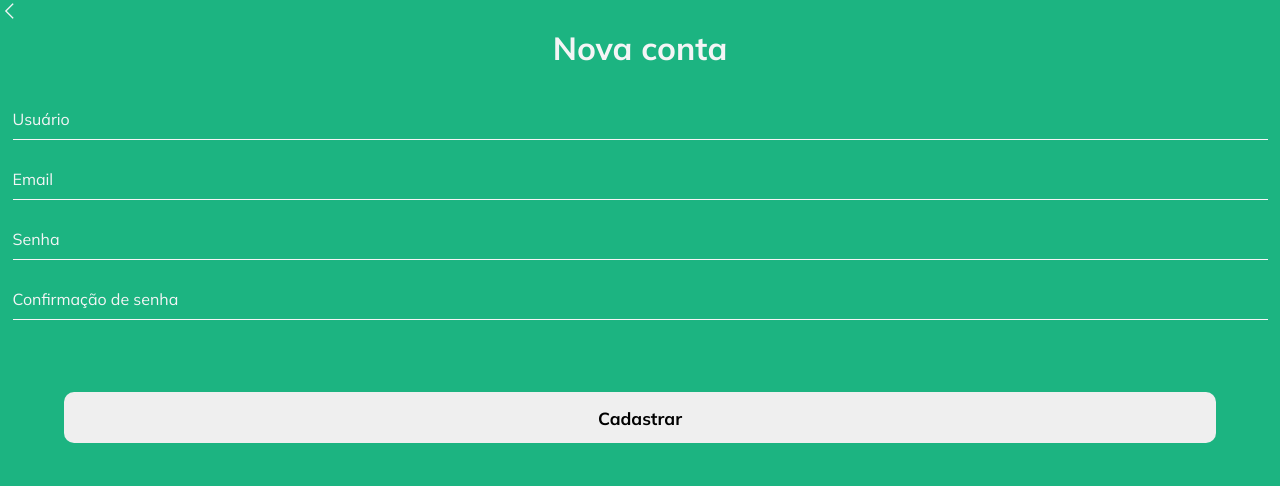
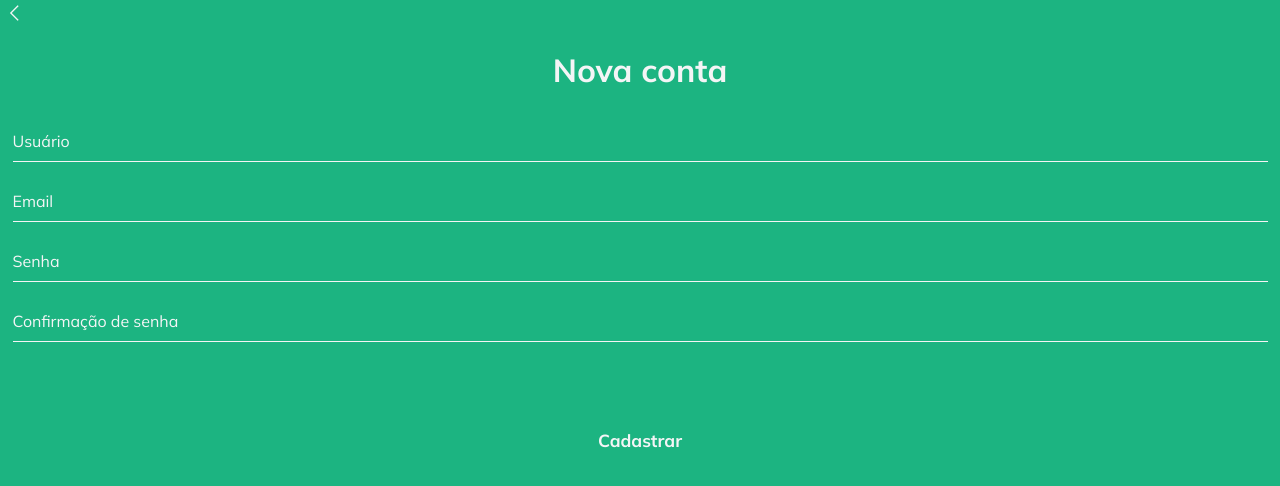
Before and after one commit to HemersonChaves/front-end_academia, a React (Vite) app: page /novousuario in a window 1280 px wide. Shown: the top 486 px of the page. Built offline with nearby package versions, Linux system fonts and the light colour scheme.

Commit message:
refactor(nav): muda nome do componente para Nav

```diff
--- a/src/presentation/Components/header/index.tsx
+++ /dev/null
@@ -1,19 +0,0 @@
-import style from './styles.module.css';
-
-interface NavProps {
-  origem: string;
-  acao:'';
-}
-
-function Nav({ origem, acao }:NavProps) {
-  return (
-    <nav className={style.navigation}>
-      <a href={origem}>
-        <i className="las la-lg la-angle-left" />
-      </a>
-      {acao ? <a href={origem} aria-label={origem}><i className="las la-lg la-pen" /></a> : '' }
-    </nav>
-  );
-}
-
-export default Nav;
--- a/src/presentation/Components/header/styles.module.css
+++ /dev/null
@@ -1,8 +0,0 @@
-.header {
-  margin: 0 auto 3rem;
-  justify-content: center;
-  display: flex;
-  width: 100%;
-  padding: 10rem 2rem;
-  margin-bottom: 5rem;
-}
--- /dev/null
+++ b/src/presentation/Components/nav/index.tsx
@@ -0,0 +1,21 @@
+import style from './styles.module.css';
+
+interface NavProps {
+  path: string;
+  modo?: string;
+}
+function Nav({ path, modo }: NavProps) {
+  return (
+    <nav className={style.navigation}>
+      <a href={path}>
+        <i className="las la-lg la-angle-left" />
+      </a>
+      {modo === 'edicao' ? <button type="button" aria-label="edicao"><i className="las la-lg la-pen" /></button> : ''}
+    </nav>
+  );
+}
+Nav.defaultProps = {
+  modo: '',
+};
+
+export default Nav;
--- /dev/null
+++ b/src/presentation/Components/nav/styles.module.css
@@ -0,0 +1,10 @@
+.navigation {
+  display: flex;
+  flex-direction: row;
+  justify-content: space-between;
+  padding: 0.2rem 0.5rem 2rem 0.5rem;
+}
+button{
+  background: none;
+  color: var(--light-gray);
+}
--- a/src/presentation/Page/novousuario/index.tsx
+++ b/src/presentation/Page/novousuario/index.tsx
@@ -1,12 +1,11 @@
-import Nav from '../../Components/header';
+import Nav from '../../Components/nav';
 import style from './styles.module.css';
 
 function NovoUsuario() {
   return (
-
     <div className={style.container} data-testid="novo-usuario">
       <header>
-        <Nav origem="/" acao="" />
+        <Nav path="/" />
         <div className={style.heading}>
           <h1>Nova conta</h1>
         </div>
```
